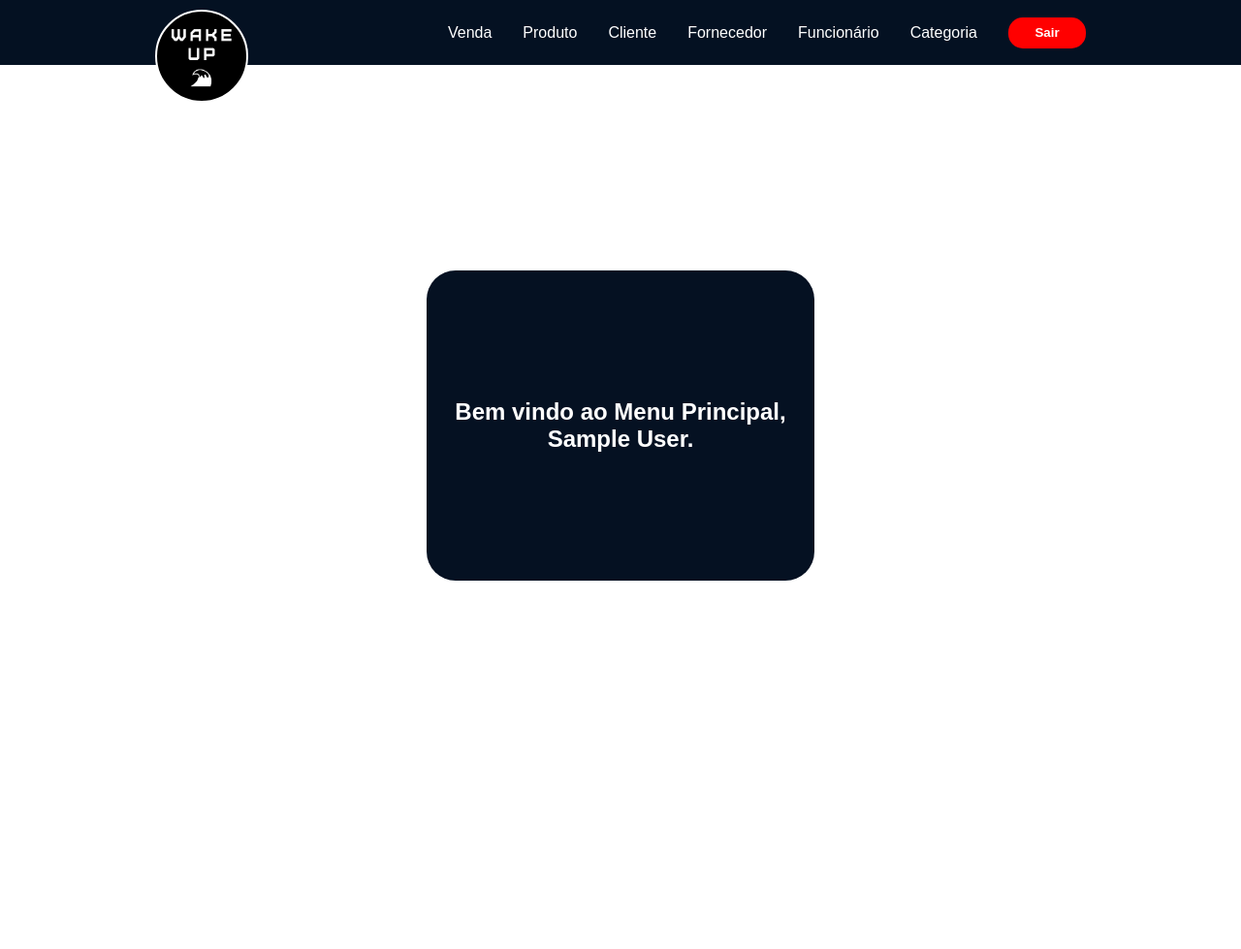
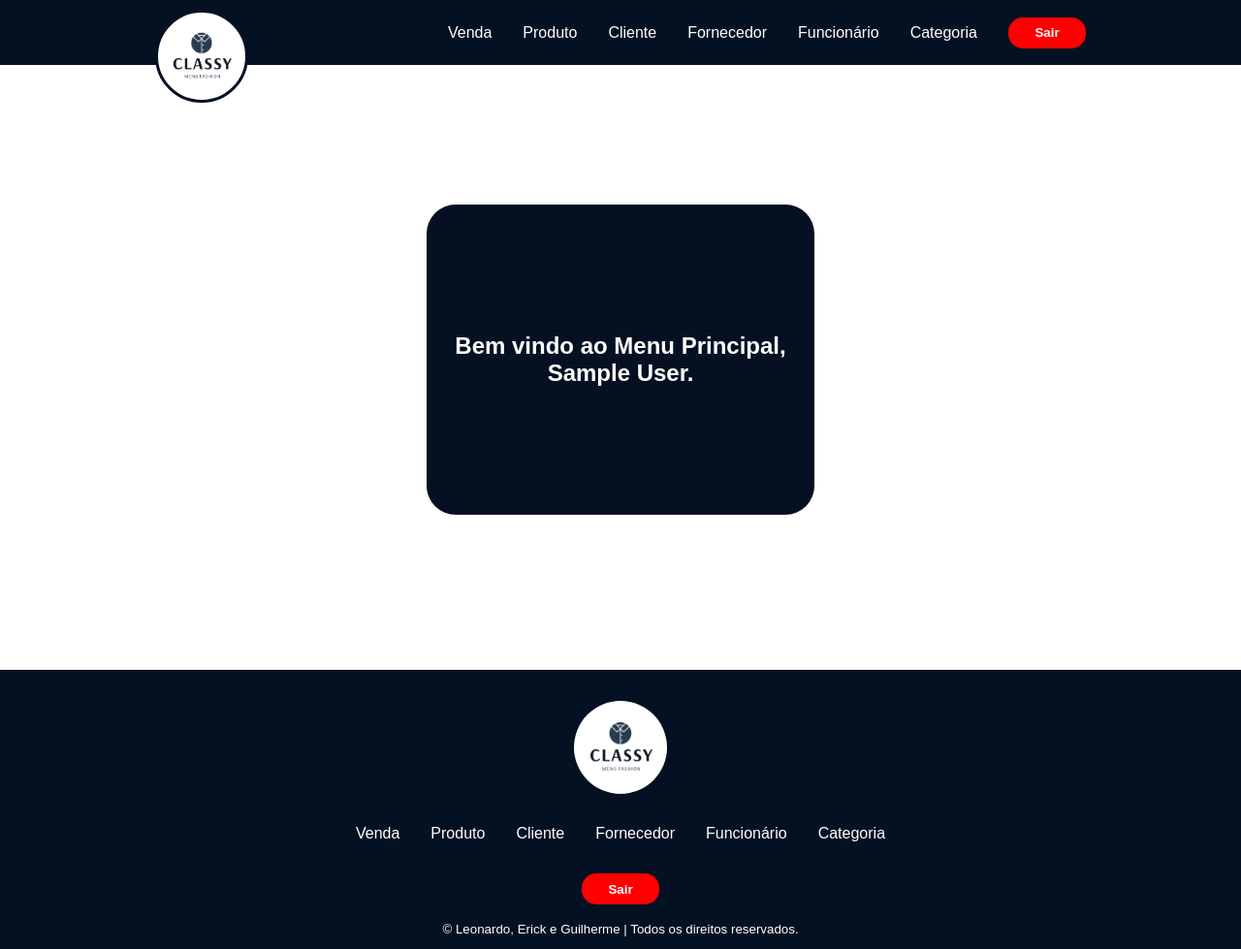
Before and after one commit to lmbbetetto/CRUD-LP, a PHP site: page /painel.php in a window 1280 px wide. Shown: the whole page at 97% size. Before the commit the page ends 599 px from the top, so only its background shows below. Run offline with PHP 8.4, Linux system fonts and the light colour scheme; the visitor is signed in with stand-in values (Sample User, id 1).

Commit message:
commit 06/06

```diff
--- a/DAL/conexao.php
+++ b/DAL/conexao.php
@@ -2,7 +2,7 @@
 
 $usuario = 'root';
 $senha = '';
-$database = 'login';
+$database = 'loja';
 $host = 'localhost';
 
 $mysqli = new mysqli($host, $usuario, $senha, $database);
--- /dev/null
+++ b/VIEW/css/footer.css
@@ -0,0 +1,60 @@
+.containerFooter {
+    width: 100%;
+    height: 18rem;
+    background: #041122;
+
+    margin-top: 7rem;
+    padding: 2rem 0 0 0;
+}
+
+.rodape {
+    max-width: 75%;
+    margin: 0 auto;
+    display: flex;
+    align-items: center;
+    justify-content: center;
+    flex-direction: column;
+}
+
+.logoIMG {
+    height: 6rem;
+    width: 6rem;
+    border-radius: 50%;
+    background: url("../imagens/logo.png") no-repeat center;
+    background-size: 130%;
+}
+
+.link {
+    display: flex;
+    align-items: center;
+    flex-direction: row;
+    gap: 2rem;
+
+    margin: 2rem 0 2rem 0;
+}
+
+.link a {
+    cursor: pointer;
+    text-decoration: none;
+    color: white;
+    transition: 0.2s;
+}
+
+.link a:hover {
+    color: #259073;
+}
+
+.copy {
+    color: white;
+    margin: 1rem 0 0 0;
+}
+
+.copy a {
+    text-decoration: none;
+    color: white;
+    transition: 0.2s;
+}
+
+.copy a:hover {
+    color: #259073;
+}
--- a/VIEW/css/funcionario.css
+++ b/VIEW/css/funcionario.css
@@ -90,6 +90,7 @@
     font-size: 15px;
     font-weight: bold;
     border: none;
+    cursor: pointer;
 
     transition: 0.2s;
 }
@@ -107,6 +108,7 @@
     font-size: 15px;
     font-weight: bold;
     border: none;
+    cursor: pointer;
 
     transition: 0.2s;
 }
--- a/VIEW/css/menu.css
+++ b/VIEW/css/menu.css
@@ -20,9 +20,9 @@
     width: 6rem;
     border-radius: 50%;
     background: url("../imagens/logo.png") no-repeat center;
-    background-size: 100%;
+    background-size: 130%;
 
-    border: white solid 2px;
+    border: #041122 solid 3px;
     margin-top: 3rem;
 }
 
@@ -30,7 +30,6 @@
     display: flex;
     align-items: center;
     gap: 2rem;
-    cursor: pointer;
 
     color: white;
 }
@@ -39,6 +38,7 @@
     color: white;
     transition: 0.2s;
     text-decoration: none;
+    cursor: pointer;
 }
 
 .itens a:hover {
@@ -55,6 +55,7 @@
     color: white;
 
     transition: 0.2s;
+    cursor: pointer;
 }
 
 .btn:hover {
--- a/VIEW/css/menuPrincipal.css
+++ b/VIEW/css/menuPrincipal.css
@@ -1,5 +1,5 @@
 .fundo {
-    height: 85vh;
+    height: 60vh;
     width: 100%;
 
     display: flex;
@@ -12,6 +12,7 @@
     align-items: center;
     justify-content: center;
     text-align: center;
+    margin-top: 4rem;
 
     height: 20rem;
     width: 25rem;
--- a/VIEW/css/reset.css
+++ b/VIEW/css/reset.css
@@ -7,3 +7,7 @@
 body {
     font-family: Arial, Helvetica, sans-serif;
 }
+
+body::-webkit-scrollbar {
+    display: none;
+}
--- /dev/null
+++ b/VIEW/footer/footer.php
@@ -0,0 +1,39 @@
+<?php
+
+include('../../BLL/protect.php');
+
+?>
+
+<!DOCTYPE html>
+<html lang="pt-BR">
+
+<head>
+    <meta charset="UTF-8">
+    <meta http-equiv="X-UA-Compatible" content="IE=edge">
+    <meta name="viewport" content="width=device-width, initial-scale=1.0">
+    <title>Footer</title>
+    <link rel="stylesheet" href="../css/reset.css">
+    <link rel="stylesheet" href="../css/footer.css">
+</head>
+
+<body>
+    <div class="containerFooter">
+        <div class="rodape">
+        <a href="../menuPrincipal/painel.php"><div class="logoIMG"></div></a>
+            <div class="link">
+                <a>Venda</a>
+                <a>Produto</a>
+                <a>Cliente</a>
+                <a>Fornecedor</a>
+                <a href="../funcionario/funcionario.php">Funcionário</a>
+                <a>Categoria</a>
+            </div>
+            <a href="../login/logout.php"><button class="btn">Sair</button></a>
+            <div class="copy">
+                <small>&copy; <a href="https://github.com/lmbbetetto" target="_blank">Leonardo</a>, <a href="https://github.com/ericksikina" target="_blank">Erick</a> e <a href="https://github.com/Guizaao" target="_blank">Guilherme</a> | Todos os direitos reservados.</small>
+            </div>
+        </div>
+    </div>
+</body>
+
+</html>
--- a/VIEW/funcionario/funcionario.php
+++ b/VIEW/funcionario/addFuncionario.php
@@ -42,7 +42,6 @@ include('../../BLL/protect.php');
                         <input type="text">
                     </div>
                 </div>
-
                 <label>Senha</label>
                 <div class="senha">
                     <input type="password" name="senha" id="senha">
@@ -51,11 +50,14 @@ include('../../BLL/protect.php');
 
                 <div class="botao">
                     <button class="btnConf">Cadastrar</button>
-                    <a href="../menuPrincipal/painel.php"><button class="btnCanc">Cancelar</button></a>
+                    <a href="./lsFuncionario.php"><button class="btnCanc">Cancelar</button></a>
                 </div>
             </form>
         </div>
     </div>
+
+    <?php include_once "../footer/footer.php" ?>
+
     <script>
         document.getElementById('senhaEye').addEventListener('click', function() {
             let passowerInput = document.getElementById('senha')
--- a/VIEW/login/login.php
+++ b/VIEW/login/login.php
@@ -14,7 +14,7 @@ if (isset($_POST['codigo']) || isset($_POST['senha'])) {
         $codigo = $mysqli->real_escape_string($_POST['codigo']);
         $senha = $mysqli->real_escape_string($_POST['senha']);
 
-        $sql_code = "SELECT * FROM login WHERE id = '$codigo' AND senha = '$senha'";
+        $sql_code = "SELECT * FROM funcionario WHERE id = '$codigo' AND senha = '$senha'";
         $sql_query = $mysqli->query($sql_code) or die("Falha na execução do código SQL: " . $mysqli->error);
 
         $quantidade = $sql_query->num_rows;
--- a/VIEW/menu/menu.php
+++ b/VIEW/menu/menu.php
@@ -25,7 +25,7 @@ include('../../BLL/protect.php');
                 <a>Produto</a>
                 <a>Cliente</a>
                 <a>Fornecedor</a>
-                <a href="../funcionario/funcionario.php">Funcionário</a>
+                <a href="../funcionario/lsFuncionario.php">Funcionário</a>
                 <a>Categoria</a>
                 <a href="../login/logout.php"><button class="btn">Sair</button></a>
             </div>
--- a/VIEW/menuPrincipal/painel.php
+++ b/VIEW/menuPrincipal/painel.php
@@ -23,6 +23,7 @@ include('../../BLL/protect.php');
             <h2>Bem vindo ao Menu Principal, <?php echo $_SESSION['nome']; ?>.</h2>
         </div>
     </div>
+    <?php include_once "../footer/footer.php" ?>
 </body>
 
 </html>
```
Also changed, not shown: VIEW/css/lsfunc.css (added, +99 -0 lines), VIEW/funcionario/editFuncionario.php (added, +75 -0 lines), VIEW/funcionario/lsFuncionario.php (added, +49 -0 lines), VIEW/imagens/logo.png.
